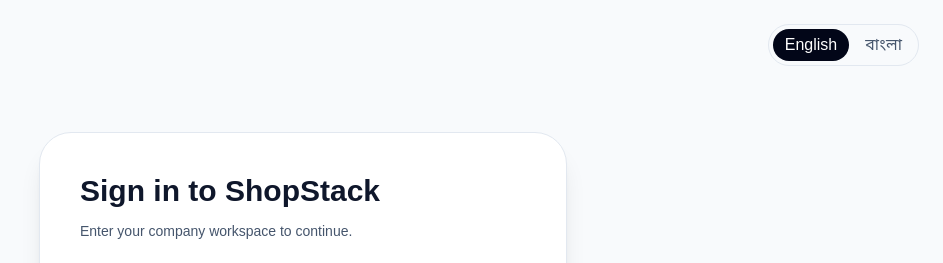
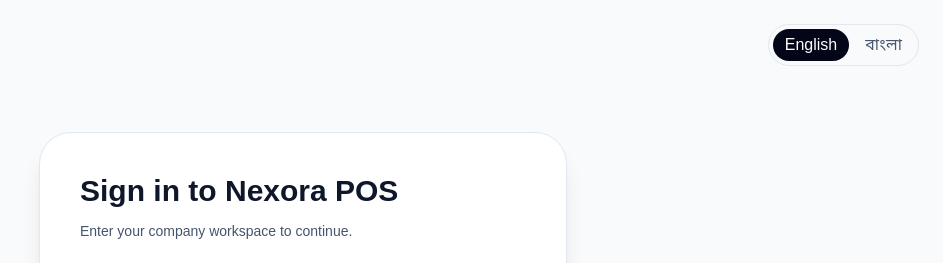
Before and after one commit to iAtikurRahman/ShopStack, a Next.js app: page /login in a window 1280 px wide. Shown: the top 263 px of the page, without its empty margins (337-1280 px from the left). Built offline with nearby package versions, Linux system fonts and the light colour scheme; no server answers.

Commit message:
feat: update branding from ShopStack to Nexora POS across the application

```diff
--- a/src/app/admin/(protected)/layout.tsx
+++ b/src/app/admin/(protected)/layout.tsx
@@ -29,7 +29,7 @@
       <header className="border-b border-slate-200 bg-slate-950 text-white">
         <div className="mx-auto flex max-w-6xl items-center justify-between px-6 py-4">
           <div>
-            <p className="text-xs uppercase tracking-[0.28em] text-slate-400">ShopStack</p>
+            <p className="text-xs uppercase tracking-[0.28em] text-slate-400">Nexora POS</p>
             <p className="text-lg font-semibold">{t("admin.console.title")}</p>
           </div>
           <nav className="flex items-center gap-6 text-sm">
--- a/src/app/admin/login/page.tsx
+++ b/src/app/admin/login/page.tsx
@@ -37,7 +37,7 @@
       </div>
       <div className="mx-auto flex min-h-screen max-w-xl items-center px-6 py-12">
         <div className="w-full rounded-4xl border border-slate-800 bg-slate-900 p-10 shadow-xl">
-          <p className="text-sm uppercase tracking-[0.28em] text-slate-500">ShopStack</p>
+          <p className="text-sm uppercase tracking-[0.28em] text-slate-500">Nexora POS</p>
           <h1 className="mt-3 text-3xl font-semibold">{t("auth.projectAdminSignIn")}</h1>
 
           <form onSubmit={handleSubmit} className="mt-8 space-y-5">
--- a/src/app/layout.tsx
+++ b/src/app/layout.tsx
@@ -16,7 +16,7 @@
 });
 
 export const metadata: Metadata = {
-  title: "ShopStack",
+  title: "Nexora POS",
   description: "Multi-tenant point of sale SaaS for managing companies, stores, and warehouses.",
 };
 
--- a/src/app/not-found.tsx
+++ b/src/app/not-found.tsx
@@ -8,7 +8,7 @@
   return (
     <main className="flex min-h-screen items-center justify-center bg-slate-50 px-6 text-slate-950">
       <div className="w-full max-w-lg rounded-4xl border border-slate-200 bg-white p-10 text-center shadow-xl">
-        <p className="text-sm uppercase tracking-[0.28em] text-slate-400">ShopStack</p>
+        <p className="text-sm uppercase tracking-[0.28em] text-slate-400">Nexora POS</p>
         <h1 className="mt-4 text-3xl font-semibold">{translate(dictionary, "auth.notFoundTitle")}</h1>
         <p className="mt-3 text-sm text-slate-600">{translate(dictionary, "auth.notFoundBody")}</p>
         <Link
--- a/src/app/page.tsx
+++ b/src/app/page.tsx
@@ -14,7 +14,7 @@
       <div className="mx-auto flex min-h-screen max-w-5xl flex-col justify-center px-6 py-16 sm:px-8">
         <div className="rounded-4xl border border-slate-200 bg-white p-10 shadow-xl">
           <div className="max-w-3xl">
-            <p className="text-sm uppercase tracking-[0.28em] text-slate-500">ShopStack</p>
+            <p className="text-sm uppercase tracking-[0.28em] text-slate-500">Nexora POS</p>
             <h1 className="mt-6 text-4xl font-semibold tracking-tight text-slate-950 sm:text-5xl">
               {t("auth.heroTitle")}
             </h1>
--- a/src/app/setup/page.tsx
+++ b/src/app/setup/page.tsx
@@ -37,7 +37,7 @@
       </div>
       <div className="mx-auto flex min-h-screen max-w-xl items-center px-6 py-12">
         <div className="w-full rounded-4xl border border-slate-800 bg-slate-900 p-10 shadow-xl">
-          <p className="text-sm uppercase tracking-[0.28em] text-slate-500">ShopStack</p>
+          <p className="text-sm uppercase tracking-[0.28em] text-slate-500">Nexora POS</p>
           <h1 className="mt-3 text-3xl font-semibold">{t("auth.setupTitle")}</h1>
           <p className="mt-3 text-sm text-slate-400">{t("auth.setupBody")}</p>
 
--- a/src/components/WorkspaceHeader.tsx
+++ b/src/components/WorkspaceHeader.tsx
@@ -26,11 +26,8 @@
       <div className="mx-auto flex max-w-7xl flex-col gap-3 px-6 py-4">
         <div className="flex items-center justify-between gap-4">
           <Link href={homeHref} className="flex items-center gap-3">
-            <span className="grid h-9 w-9 place-items-center rounded-xl bg-slate-950 text-xs font-semibold tracking-wide text-white">
-              SS
-            </span>
             <span className="leading-tight">
-              <span className="block text-[11px] uppercase tracking-[0.28em] text-slate-400">ShopStack</span>
+              <span className="block text-[11px] uppercase tracking-[0.28em] text-slate-400">Nexora POS</span>
               <span className="block text-lg font-semibold text-slate-950">{title}</span>
             </span>
           </Link>
--- a/src/lib/i18n/dictionaries/bn/auth.ts
+++ b/src/lib/i18n/dictionaries/bn/auth.ts
@@ -1,6 +1,6 @@
 export const bn = {
   auth: {
-    signInTitle: "ShopStack-এ সাইন ইন করুন",
+    signInTitle: "Nexora POS-এ সাইন ইন করুন",
     companyPrompt: "চালিয়ে যেতে আপনার কোম্পানি ওয়ার্কস্পেসে প্রবেশ করুন।",
     welcomeTo: "{company}-এ স্বাগতম।",
     companySlug: "কোম্পানি স্লাগ",
--- a/src/lib/i18n/dictionaries/en/auth.ts
+++ b/src/lib/i18n/dictionaries/en/auth.ts
@@ -1,6 +1,6 @@
 export const en = {
   auth: {
-    signInTitle: "Sign in to ShopStack",
+    signInTitle: "Sign in to Nexora POS",
     companyPrompt: "Enter your company workspace to continue.",
     welcomeTo: "Welcome to {company}.",
     companySlug: "Company slug",
--- a/src/lib/i18n/format.ts
+++ b/src/lib/i18n/format.ts
@@ -94,25 +94,22 @@
   const date: Formatters["date"] = (value) => {
     const parsed = toDate(value);
     if (!parsed) return MISSING;
-    // Bengali has a real month name; English keeps the compact numeric form
-    // the app has always shown.
-    return locale === "bn"
-      ? dateFormat(locale, { dateStyle: "medium" }).format(parsed)
-      : dateFormat(locale, { year: "numeric", month: "numeric", day: "numeric" }).format(parsed);
+    // Full month names in both locales ("২৯ সেপ্টেম্বর, ২০২৬" / "29 September
+    // 2026"). dateStyle:"medium" shortens to "সেপ" in some browser ICU builds.
+    return dateFormat(locale, { day: "numeric", month: "long", year: "numeric" }).format(parsed);
   };
 
   const dateTime: Formatters["dateTime"] = (value) => {
     const parsed = toDate(value);
     if (!parsed) return MISSING;
-    return locale === "bn"
-      ? dateFormat(locale, { dateStyle: "medium", timeStyle: "short", hour12: false }).format(parsed)
-      : dateFormat(locale, {
-          year: "numeric",
-          month: "numeric",
-          day: "numeric",
-          hour: "numeric",
-          minute: "numeric",
-        }).format(parsed);
+    return dateFormat(locale, {
+      day: "numeric",
+      month: "long",
+      year: "numeric",
+      hour: "numeric",
+      minute: "numeric",
+      ...(locale === "bn" ? { hour12: false } : {}),
+    }).format(parsed);
   };
 
   return {
```
